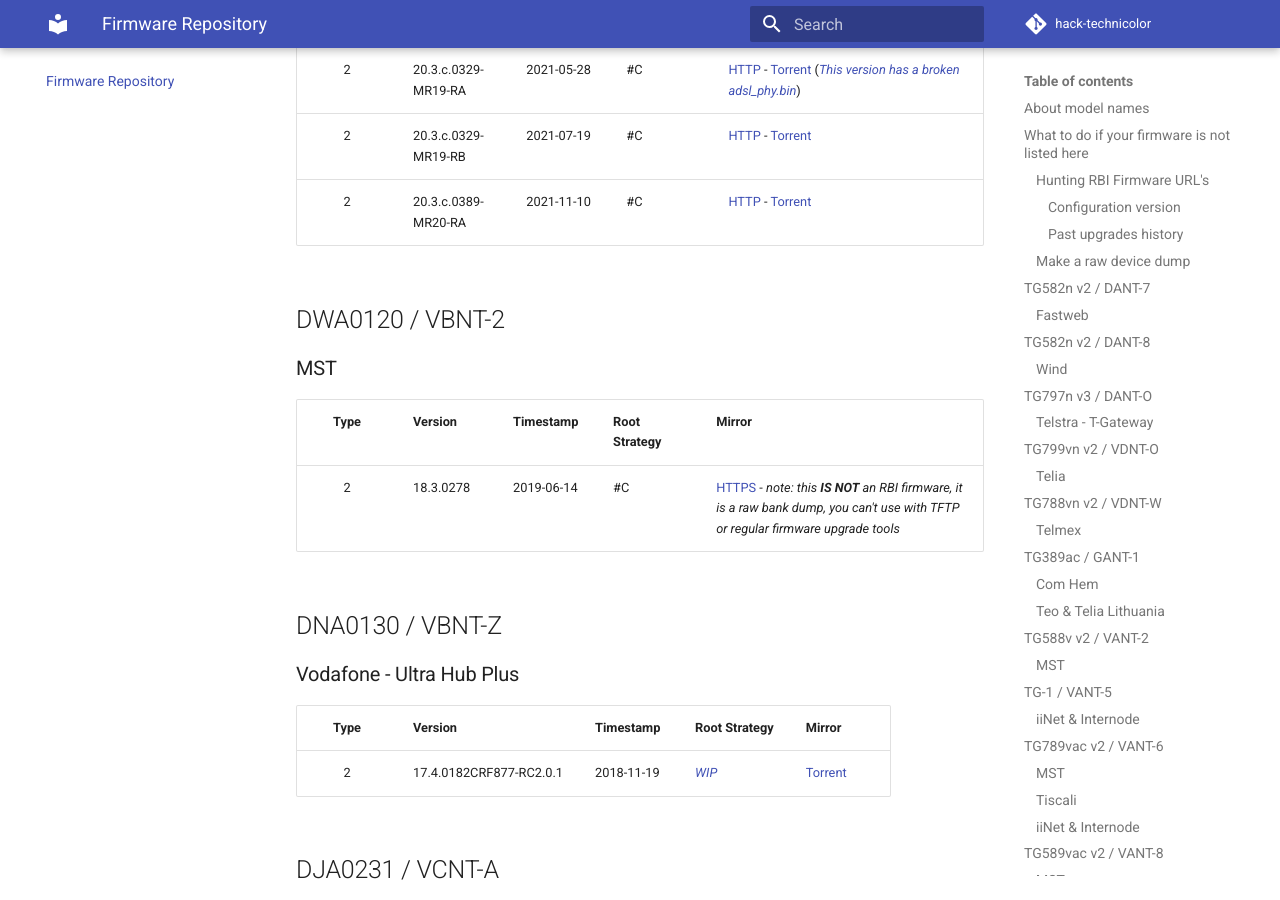
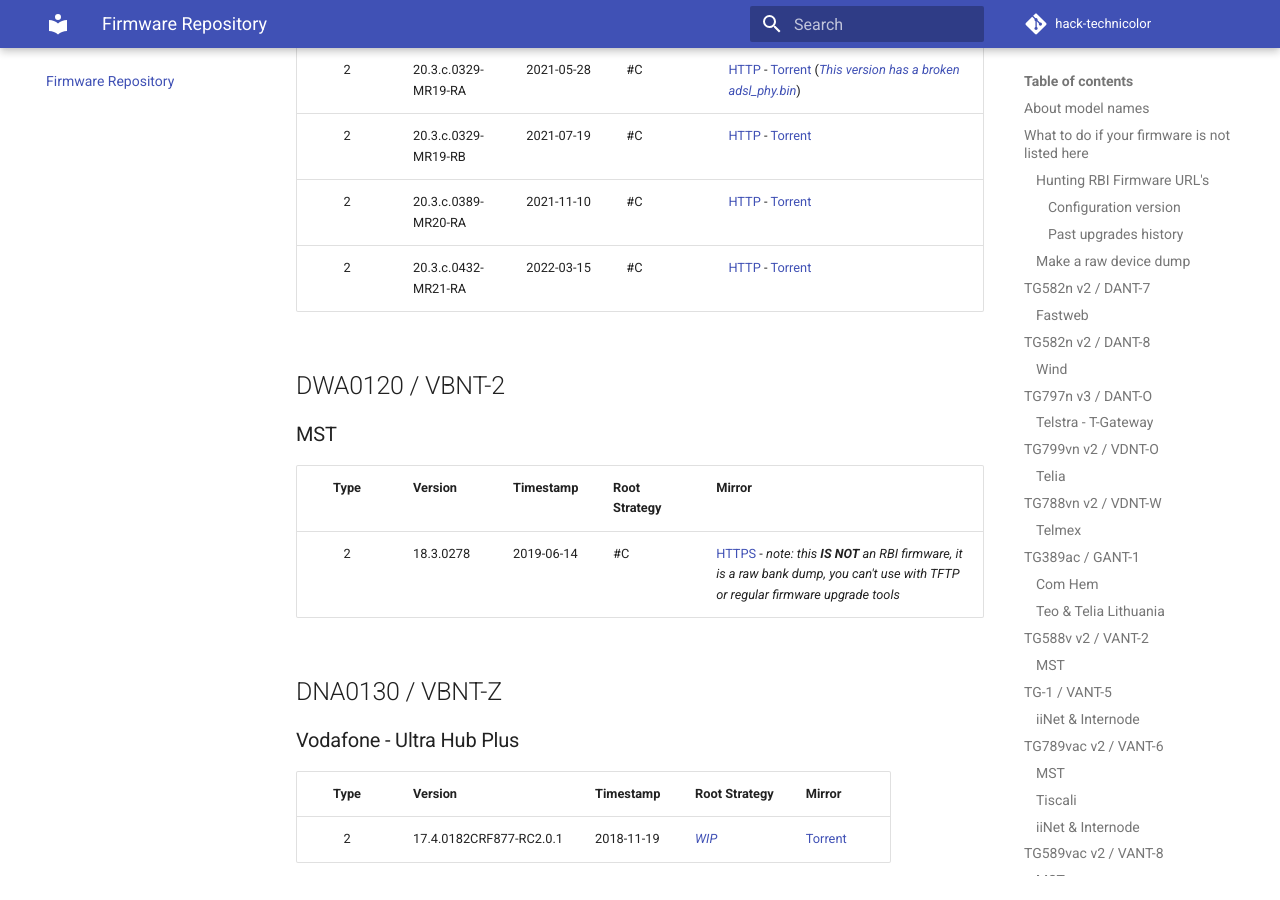
Before and after one commit to hack-technicolor/hack-technicolor, an MkDocs documentation site: the page built from docs/Repository.md, in a window 1280 px wide and 900 px high, scrolled down 21872 px. Built offline with MkDocs 1.6.1 and Material for MkDocs 9.7.7, drawn with Linux system fonts in a browser that asks for light colours; comment, search, counter and statistics services are not loaded; some of the changed text lies outside the part shown.

Commit message:
Added VBNT-V/VCNT-A 20.3.c.0432-MR21-RA

```diff
--- a/docs/Repository.md
+++ b/docs/Repository.md
@@ -573,6 +573,7 @@
 | 2      | 20.3.c.0329-MR19-RA | 2021-05-28 | #C            | [HTTP](http://fwstore.bdms.telstra.net/Technicolor_vbnt-v_20.3.c.0329-MR19-RA/vbnt-v_20.3.c.0329-MR19-RA.rbi) - [Torrent](https://github.com/hack-technicolor/hack-technicolor/blob/master/torrents/vbnt-v/vbnt-v_20.3.c.0329-MR19-RA.rbi.torrent?raw=true) (*[This version has a broken adsl_phy.bin](https://github.com/hack-technicolor/hack-technicolor/issues/180)*) |
 | 2      | 20.3.c.0329-MR19-RB | 2021-07-19 | #C            | [HTTP](http://fwstore.bdms.telstra.net/Technicolor_vbnt-v_20.3.c.0329-MR19-RB/vbnt-v_20.3.c.0329-MR19-RB.rbi) - [Torrent](https://github.com/hack-technicolor/hack-technicolor/blob/master/torrents/vbnt-v/vbnt-v_20.3.c.0329-MR19-RB.rbi.torrent?raw=true) |
 | 2      | 20.3.c.0389-MR20-RA | 2021-11-10 | #C            | [HTTP](http://fwstore.bdms.telstra.net/Technicolor_vbnt-v_20.3.c.0389-MR20-RA/vbnt-v_20.3.c.0389-MR20-RA.rbi) - [Torrent](https://github.com/hack-technicolor/hack-technicolor/blob/master/torrents/vbnt-v/vbnt-v_20.3.c.0389-MR20-RA.rbi.torrent?raw=true) |
+| 2      | 20.3.c.0432-MR21-RA | 2022-03-15 | #C            | [HTTP](http://fwstore.bdms.telstra.net/Technicolor_vbnt-v_20.3.c.0432-MR21-RA/vbnt-v_20.3.c.0432-MR21-RA.rbi) - [Torrent](https://github.com/hack-technicolor/hack-technicolor/blob/master/torrents/vbnt-v/vbnt-v_20.3.c.0432-MR21-RA.rbi.torrent?raw=true) |
 
 
 ## DWA0120 / VBNT-2
@@ -611,6 +612,7 @@
 | 2      | 20.3.c.0329-MR19-RA  | 2021-05-28 | #C            | [HTTP](http://fwstore.bdms.telstra.net/Technicolor_vcnt-a_20.3.c.0329-MR19-RA/vcnt-a_20.3.c.0329-MR19-RA.rbi) - [Torrent](https://github.com/hack-technicolor/hack-technicolor/blob/master/torrents/vcnt-a/vcnt-a_20.3.c.0329-MR19-RA.rbi.torrent?raw=true) (*[This version has a broken adsl_phy.bin](https://github.com/hack-technicolor/hack-technicolor/issues/180)*) |
 | 2      | 20.3.c.0329-MR19-RB  | 2021-07-19 | #C            | [HTTP](http://fwstore.bdms.telstra.net/Technicolor_vcnt-a_20.3.c.0329-MR19-RB/vcnt-a_20.3.c.0329-MR19-RB.rbi) - [Torrent](https://github.com/hack-technicolor/hack-technicolor/blob/master/torrents/vcnt-a/vcnt-a_20.3.c.0329-MR19-RB.rbi.torrent?raw=true) |
 | 2      | 20.3.c.0389-MR20-RA  | 2021-11-10 | #C            | [HTTP](http://fwstore.bdms.telstra.net/Technicolor_vcnt-a_20.3.c.0389-MR20-RA/vcnt-a_20.3.c.0389-MR20-RA.rbi) - [Torrent](https://github.com/hack-technicolor/hack-technicolor/blob/master/torrents/vcnt-a/vcnt-a_20.3.c.0389-MR20-RA.rbi.torrent?raw=true) |
+| 2      | 20.3.c.0432-MR21-RA | 2022-03-15 | #C            | [HTTP](http://fwstore.bdms.telstra.net/Technicolor_vcnt-a_20.3.c.0432-MR21-RA/vcnt-a_20.3.c.0432-MR21-RA.rbi) - [Torrent](https://github.com/hack-technicolor/hack-technicolor/blob/master/torrents/vcnt-a/vcnt-a_20.3.c.0432-MR21-RA.rbi.torrent?raw=true) |
 
 ## DGA2231 / VCNT-C
 
```
Also changed, not shown: 2 other files.
